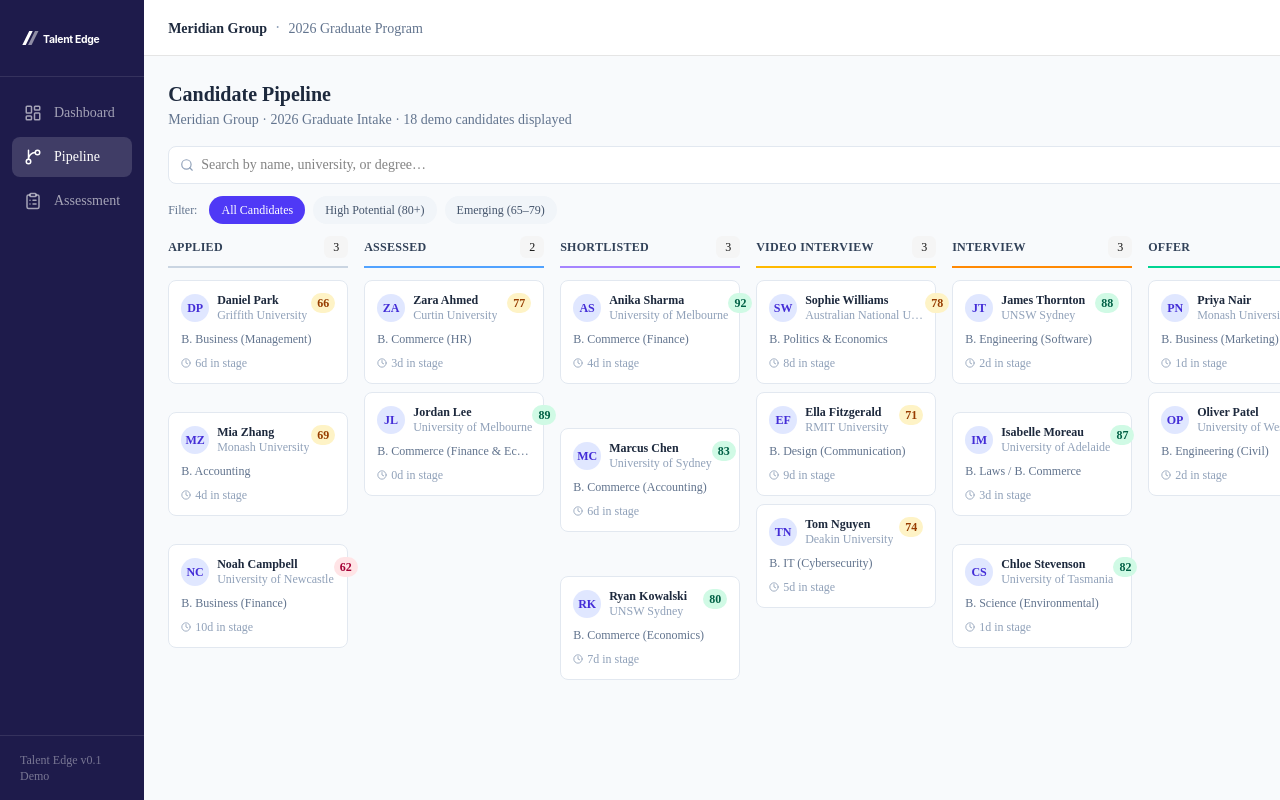
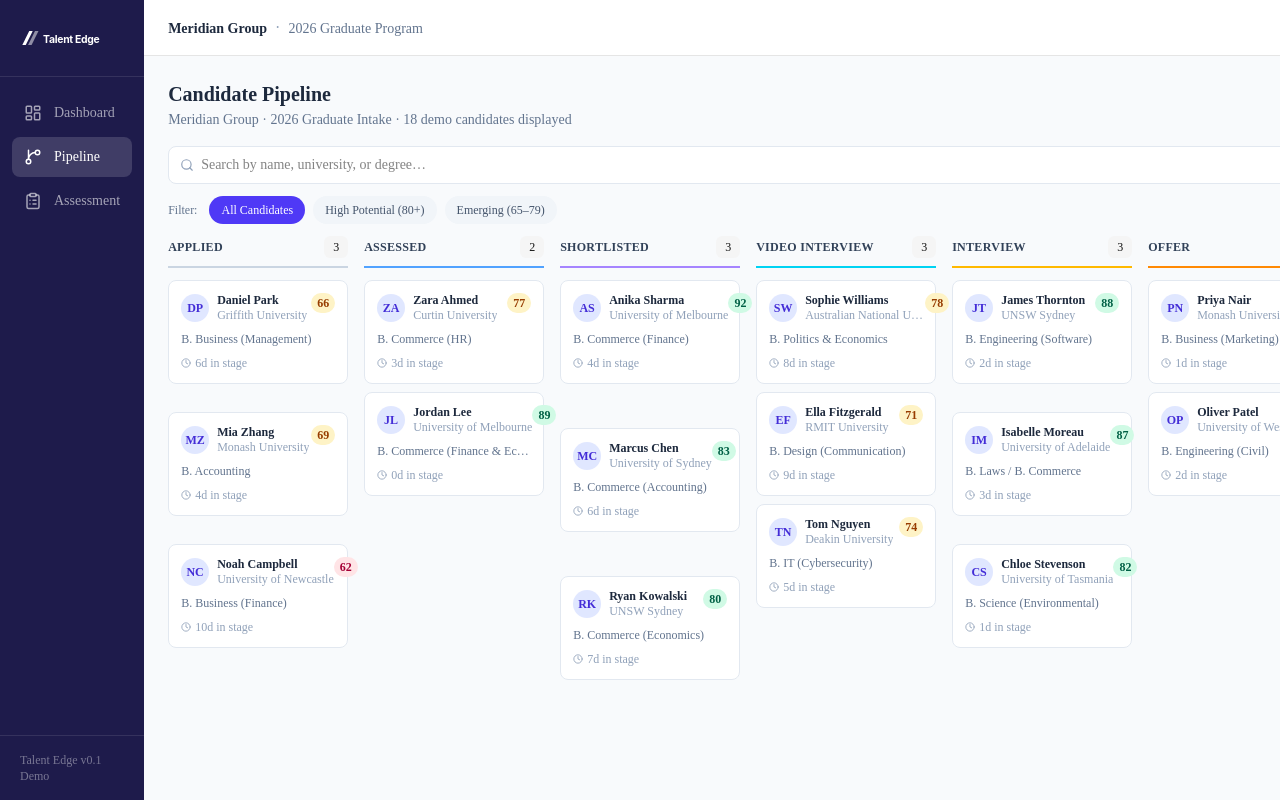
Before and after one commit to tomklimovskigamma/talent-edge, a Next.js app: page /pipeline in a window 1280 px wide. Shown: the top 800 px of the page. Built offline with nearby package versions, Linux system fonts and the light colour scheme.

Commit message:
fix: add 7th accent colour for Video Interview pipeline column

```diff
--- a/components/pipeline/PipelineBoard.tsx
+++ b/components/pipeline/PipelineBoard.tsx
@@ -12,6 +12,7 @@ const accentClasses = [
   "border-slate-300",
   "border-blue-400",
   "border-violet-400",
+  "border-cyan-400",
   "border-amber-400",
   "border-orange-400",
   "border-emerald-400",
```
